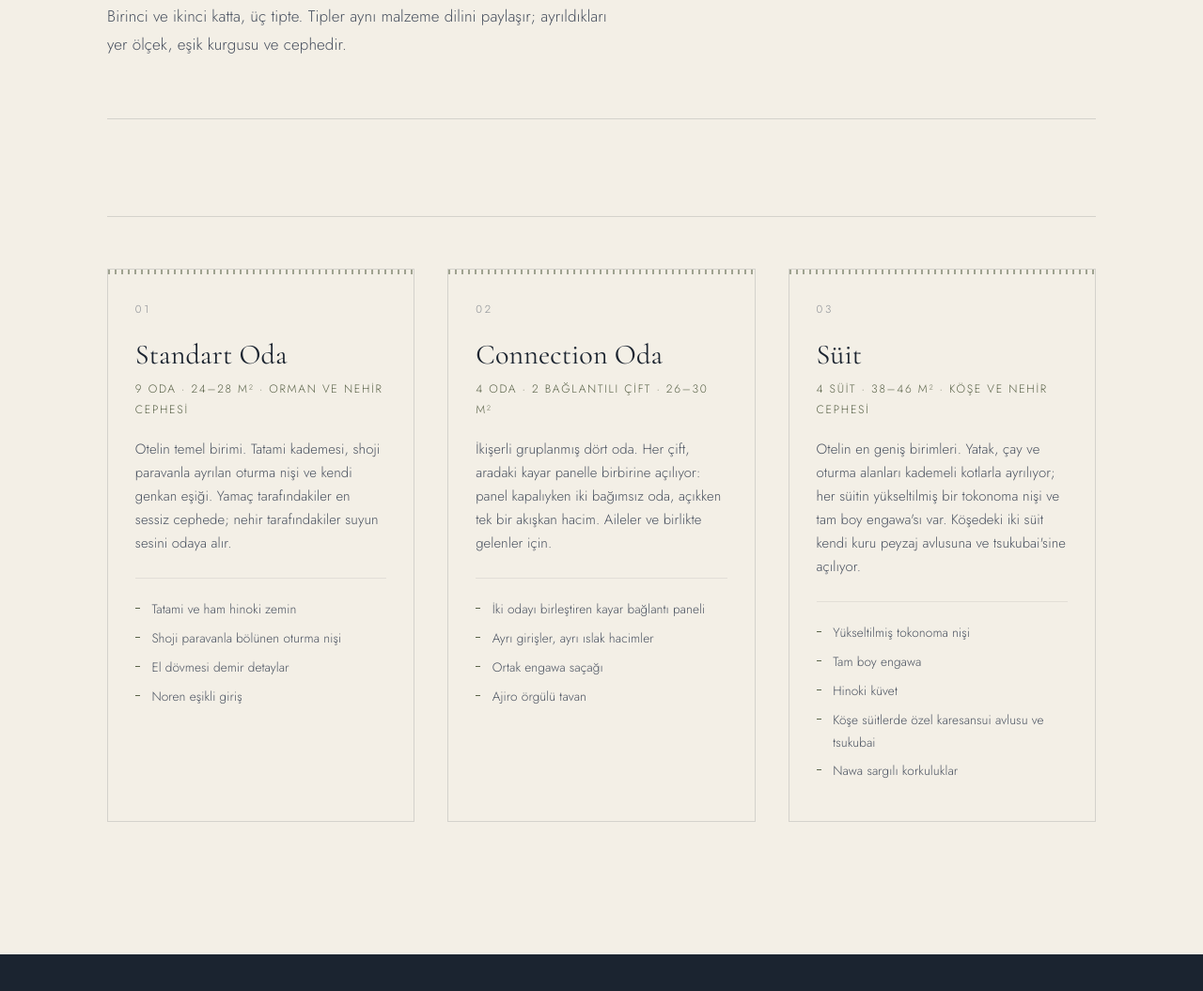
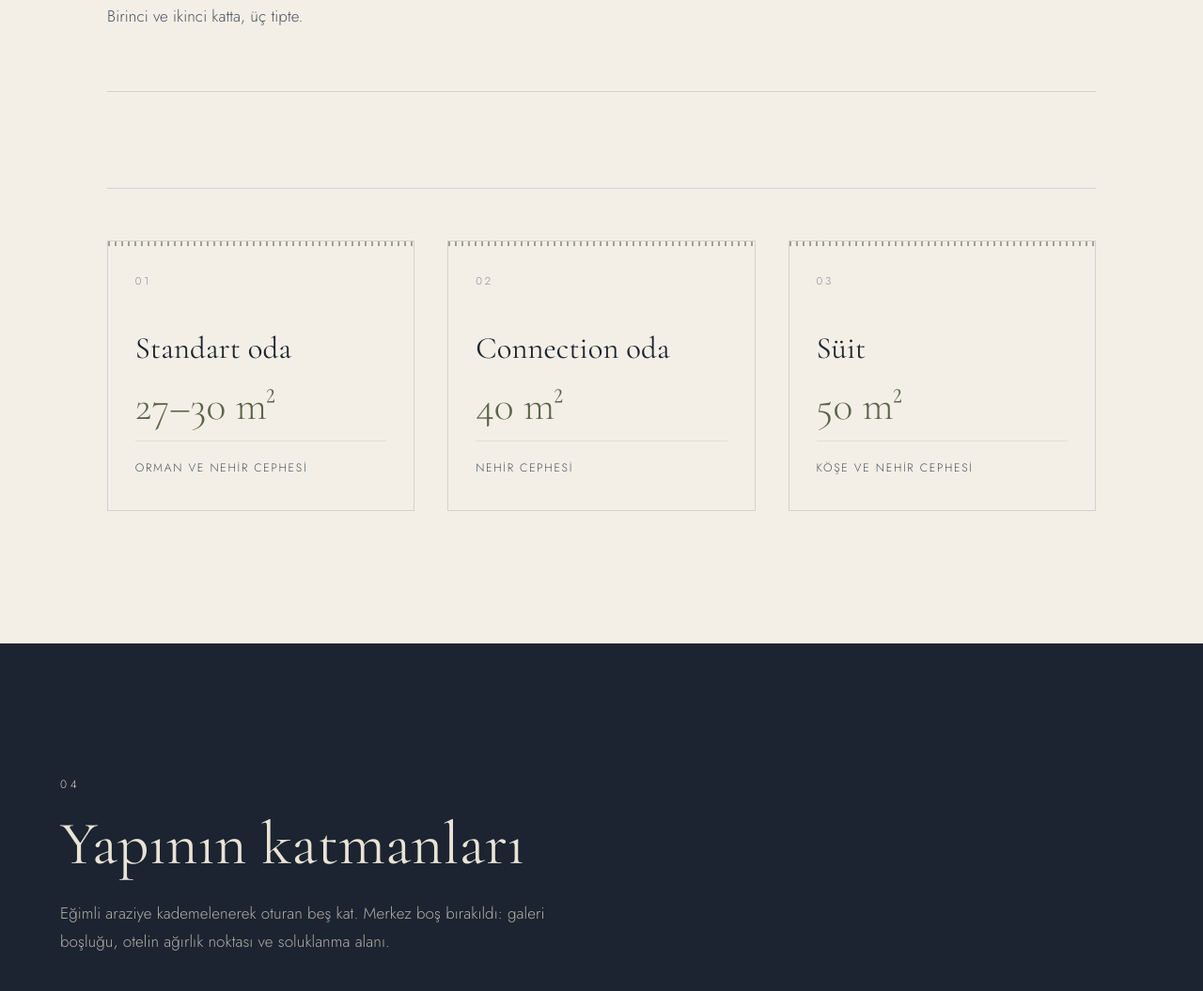
Before and after one commit to bernakym/kehai-otel, a plain HTML site: page index.html in a window 1280 px wide. Shown: the part 3617-4672 px from the top of the page at 94% size. Drawn offline with nearby package versions, Linux system fonts and the light colour scheme.

Commit message:
Oda kartlarini sadelestir ve metrekareleri guncelle
Standart 27-30 m2, connection 40 m2, suit 50 m2. Kartlarda yalnizca isim,
metrekare ve cephe birakildi; aciklama metinleri ve ozellik listeleri kaldirildi.

Co-Authored-By: Claude Opus 5 <noreply@anthropic.com>

```diff
--- a/assets/css/style.css
+++ b/assets/css/style.css
@@ -589,10 +589,13 @@ a { color: inherit; text-decoration: none; }
 .rooms {
   display: grid;
   gap: clamp(1.4rem, 3vw, 2.2rem);
-  grid-template-columns: repeat(auto-fit, minmax(270px, 1fr));
+  grid-template-columns: repeat(auto-fit, minmax(250px, 1fr));
 }
 .room {
   position: relative;
+  display: flex;
+  flex-direction: column;
+  min-height: 18rem;
   padding: 2rem 1.8rem 2.1rem;
   border: 1px solid var(--rule);
   background: var(--bg);
@@ -611,39 +614,30 @@ a { color: inherit; text-decoration: none; }
 }
 .room:hover { border-color: var(--ink); transform: translateY(-3px); }
 .room__idx {
-  margin: 0 0 1.4rem;
+  margin: 0 0 auto;
   font-size: .72rem;
   letter-spacing: .24em;
   color: var(--ink-faint);
 }
-.room h3 { font-size: clamp(1.6rem, 1.4rem + .6vw, 2.1rem); margin-bottom: .6rem; }
+.room h3 {
+  font-size: clamp(1.7rem, 1.4rem + .8vw, 2.2rem);
+  margin: 2.5rem 0 1.4rem;
+}
 .room__spec {
+  margin: 0 0 .9rem;
+  font-family: var(--serif);
+  font-size: clamp(2rem, 1.6rem + 1.4vw, 2.9rem);
+  line-height: 1;
+  color: var(--accent);
+}
+.room__face {
+  margin: 0;
+  padding-top: 1.1rem;
+  border-top: 1px solid var(--rule-soft);
   font-size: .76rem;
   letter-spacing: .14em;
   text-transform: uppercase;
-  color: var(--accent);
-  margin-bottom: 1.2rem;
-}
-.room > p:not(.room__idx):not(.room__spec) {
-  font-size: .93rem;
   color: var(--ink-soft);
-  line-height: 1.68;
-}
-.room__list {
-  list-style: none;
-  margin: 1.5rem 0 0;
-  padding: 1.3rem 0 0;
-  border-top: 1px solid var(--rule-soft);
-  font-size: .85rem;
-  color: var(--ink-soft);
-}
-.room__list li { padding-left: 1.1rem; position: relative; margin-bottom: .45rem; }
-.room__list li::before {
-  content: "";
-  position: absolute;
-  left: 0; top: .72em;
-  width: 5px; height: 1px;
-  background: var(--accent);
 }
 
 /* ---------------- katlar ---------------- */
--- a/index.html
+++ b/index.html
@@ -206,8 +206,7 @@
       <p class="num">03</p>
       <h2>On yedi oda</h2>
       <p class="section__sub">
-        Birinci ve ikinci katta, üç tipte. Tipler aynı malzeme dilini
-        paylaşır; ayrıldıkları yer ölçek, eşik kurgusu ve cephedir.
+        Birinci ve ikinci katta, üç tipte.
       </p>
     </div>
 
@@ -221,49 +220,23 @@
     <div class="rooms">
       <article class="room">
         <p class="room__idx">01</p>
-        <h3>Standart Oda</h3>
-        <p class="room__spec">9 oda &middot; 24–28 m² &middot; Orman ve nehir cephesi</p>
-        <p>Otelin temel birimi. Tatami kademesi, shoji paravanla ayrılan
-           oturma nişi ve kendi genkan eşiği. Yamaç tarafındakiler en sessiz
-           cephede; nehir tarafındakiler suyun sesini odaya alır.</p>
-        <ul class="room__list">
-          <li>Tatami ve ham hinoki zemin</li>
-          <li>Shoji paravanla bölünen oturma nişi</li>
-          <li>El dövmesi demir detaylar</li>
-          <li>Noren eşikli giriş</li>
-        </ul>
+        <h3>Standart oda</h3>
+        <p class="room__spec">27–30 m²</p>
+        <p class="room__face">Orman ve nehir cephesi</p>
       </article>
 
       <article class="room">
         <p class="room__idx">02</p>
-        <h3>Connection Oda</h3>
-        <p class="room__spec">4 oda &middot; 2 bağlantılı çift &middot; 26–30 m²</p>
-        <p>İkişerli gruplanmış dört oda. Her çift, aradaki kayar panelle
-           birbirine açılıyor: panel kapalıyken iki bağımsız oda, açıkken tek
-           bir akışkan hacim. Aileler ve birlikte gelenler için.</p>
-        <ul class="room__list">
-          <li>İki odayı birleştiren kayar bağlantı paneli</li>
-          <li>Ayrı girişler, ayrı ıslak hacimler</li>
-          <li>Ortak engawa saçağı</li>
-          <li>Ajiro örgülü tavan</li>
-        </ul>
+        <h3>Connection oda</h3>
+        <p class="room__spec">40 m²</p>
+        <p class="room__face">Nehir cephesi</p>
       </article>
 
       <article class="room">
         <p class="room__idx">03</p>
         <h3>Süit</h3>
-        <p class="room__spec">4 süit &middot; 38–46 m² &middot; Köşe ve nehir cephesi</p>
-        <p>Otelin en geniş birimleri. Yatak, çay ve oturma alanları kademeli
-           kotlarla ayrılıyor; her süitin yükseltilmiş bir tokonoma nişi ve
-           tam boy engawa'sı var. Köşedeki iki süit kendi kuru peyzaj
-           avlusuna ve tsukubai'sine açılıyor.</p>
-        <ul class="room__list">
-          <li>Yükseltilmiş tokonoma nişi</li>
-          <li>Tam boy engawa</li>
-          <li>Hinoki küvet</li>
-          <li>Köşe süitlerde özel karesansui avlusu ve tsukubai</li>
-          <li>Nawa sargılı korkuluklar</li>
-        </ul>
+        <p class="room__spec">50 m²</p>
+        <p class="room__face">Köşe ve nehir cephesi</p>
       </article>
     </div>
   </section>
```
Also changed, not shown: 1 other file.
